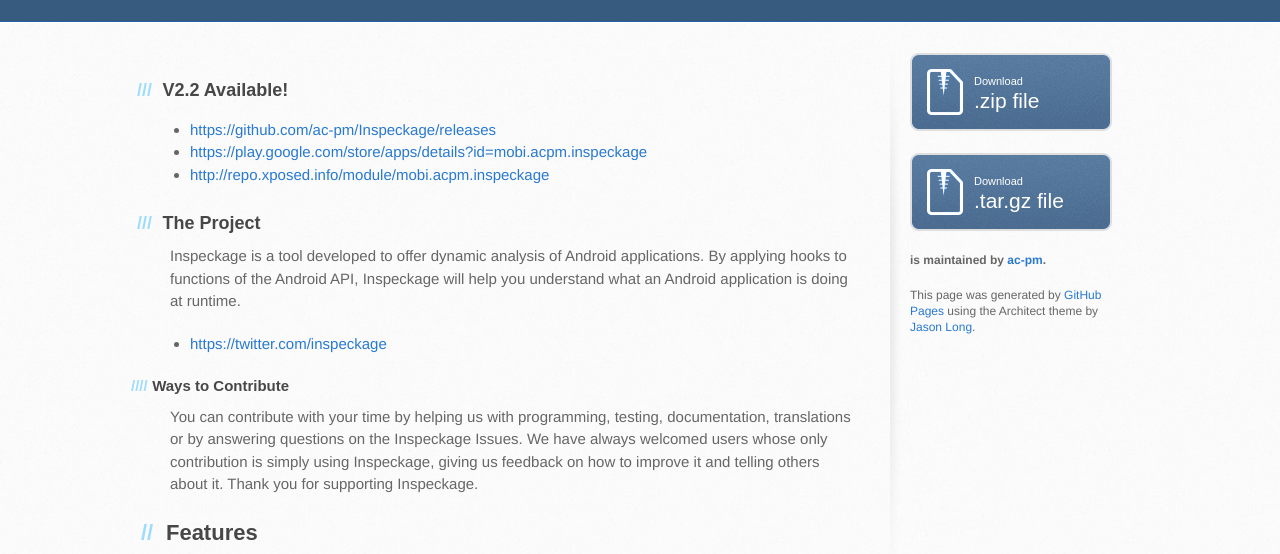
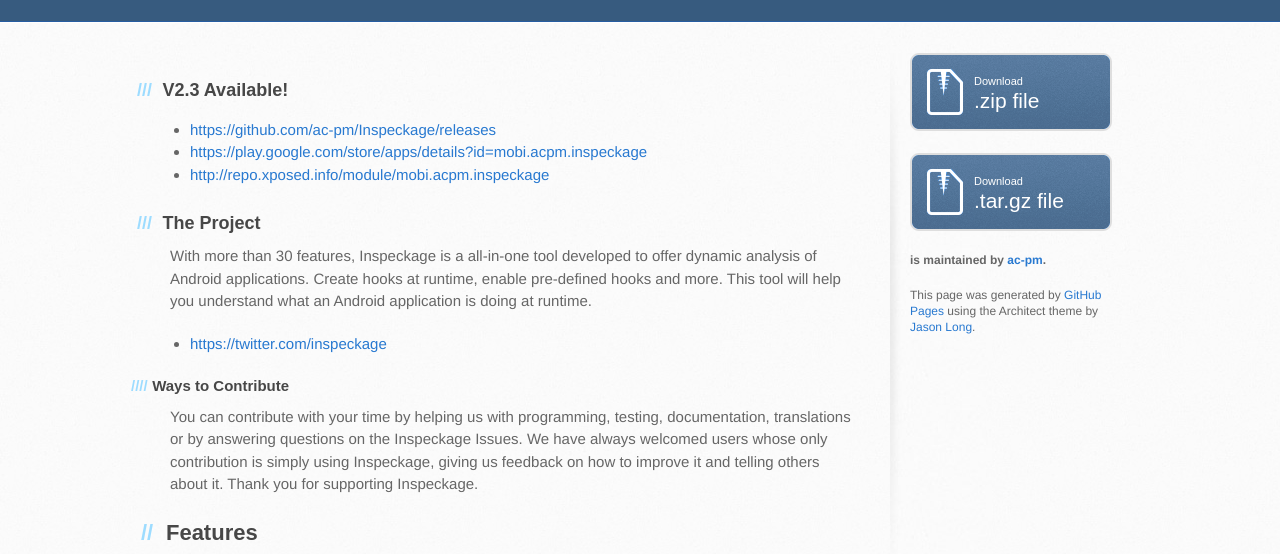
Before and after one commit to ac-pm/Inspeckage, a plain HTML site: page index.html in a window 1280 px wide. Shown: the part 226-780 px from the top of the page. Drawn offline with Linux system fonts and the light colour scheme.

Commit message:
Update index.html

```diff
--- a/index.html
+++ b/index.html
@@ -40,7 +40,7 @@ footer {
         <section id="main-content">
 
           <h3>
-<a id="the-project" class="anchor" href="#the-project" aria-hidden="true"><span aria-hidden="true" class="octicon octicon-link"></span></a>V2.2 Available!</h3>
+<a id="the-project" class="anchor" href="#the-project" aria-hidden="true"><span aria-hidden="true" class="octicon octicon-link"></span></a>V2.3 Available!</h3>
 
 <ul>
 <li><a href="https://github.com/ac-pm/Inspeckage/releases">https://github.com/ac-pm/Inspeckage/releases</a></li>
@@ -51,7 +51,7 @@ footer {
           <h3>
 <a id="the-project" class="anchor" href="#the-project" aria-hidden="true"><span aria-hidden="true" class="octicon octicon-link"></span></a>The Project</h3>
 
-<p>Inspeckage is a tool developed to offer dynamic analysis of Android applications. By applying hooks to functions of the Android API, Inspeckage will help you understand what an Android application is doing at runtime. </p>
+<p>With more than 30 features, Inspeckage is a all-in-one tool developed to offer dynamic analysis of Android applications. Create hooks at runtime, enable pre-defined hooks and more. This tool will help you understand what an Android application is doing at runtime.</p>
 
 <ul>
 <li><a href="https://twitter.com/inspeckage">https://twitter.com/inspeckage</a></li>
```
